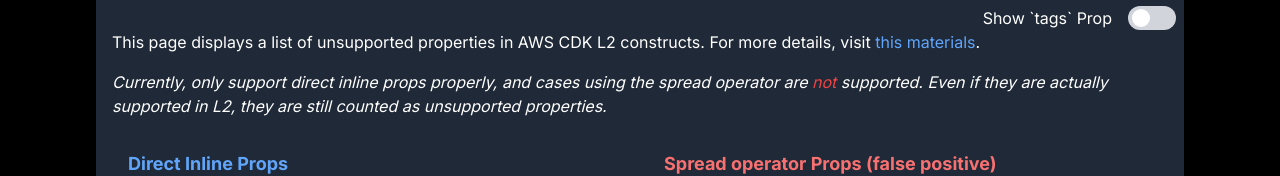
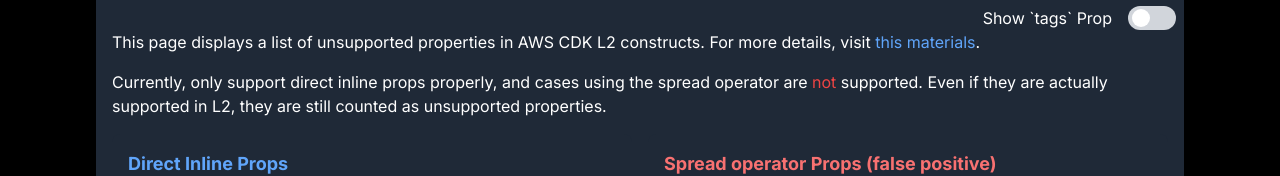
Before and after one commit to badmintoncryer/cdk-unsupported-property-app, a Next.js app in the folder frontend/: page / in a window 1280 px wide. Shown: the part 214-390 px from the top of the page. Built offline with nearby package versions, Linux system fonts and the light colour scheme.

Commit message:
style: remove italic

```diff
--- a/frontend/app/page.tsx
+++ b/frontend/app/page.tsx
@@ -90,7 +90,7 @@
 						</a>
 						.
 					</p>
-					<p className="text-sm sm:text-base mb-4 italic">
+					<p className="text-sm sm:text-base mb-4">
 						Currently, only support direct inline props properly, and cases
 						using the spread operator are{" "}
 						<span className="text-red-500">not</span> supported. Even if they
```
